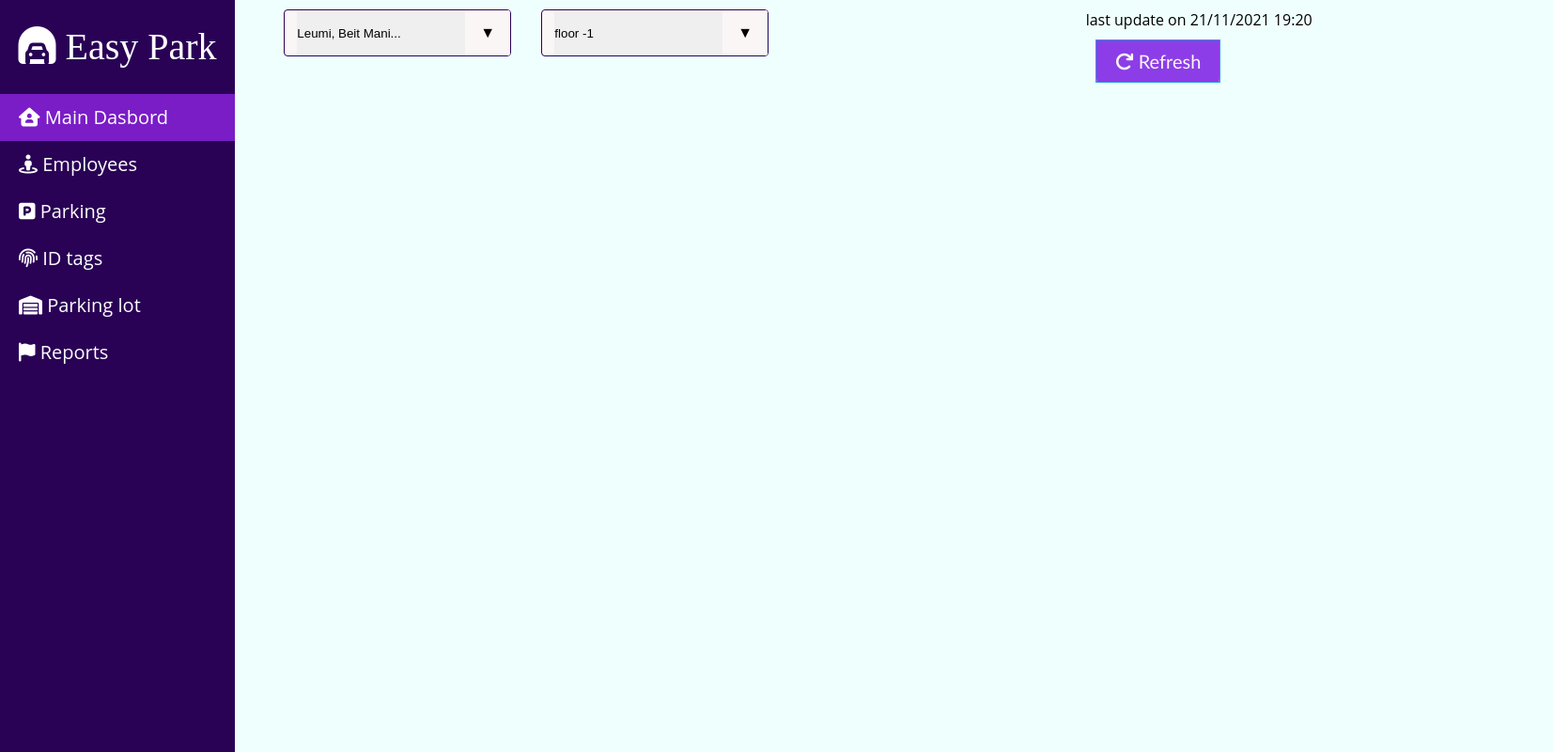
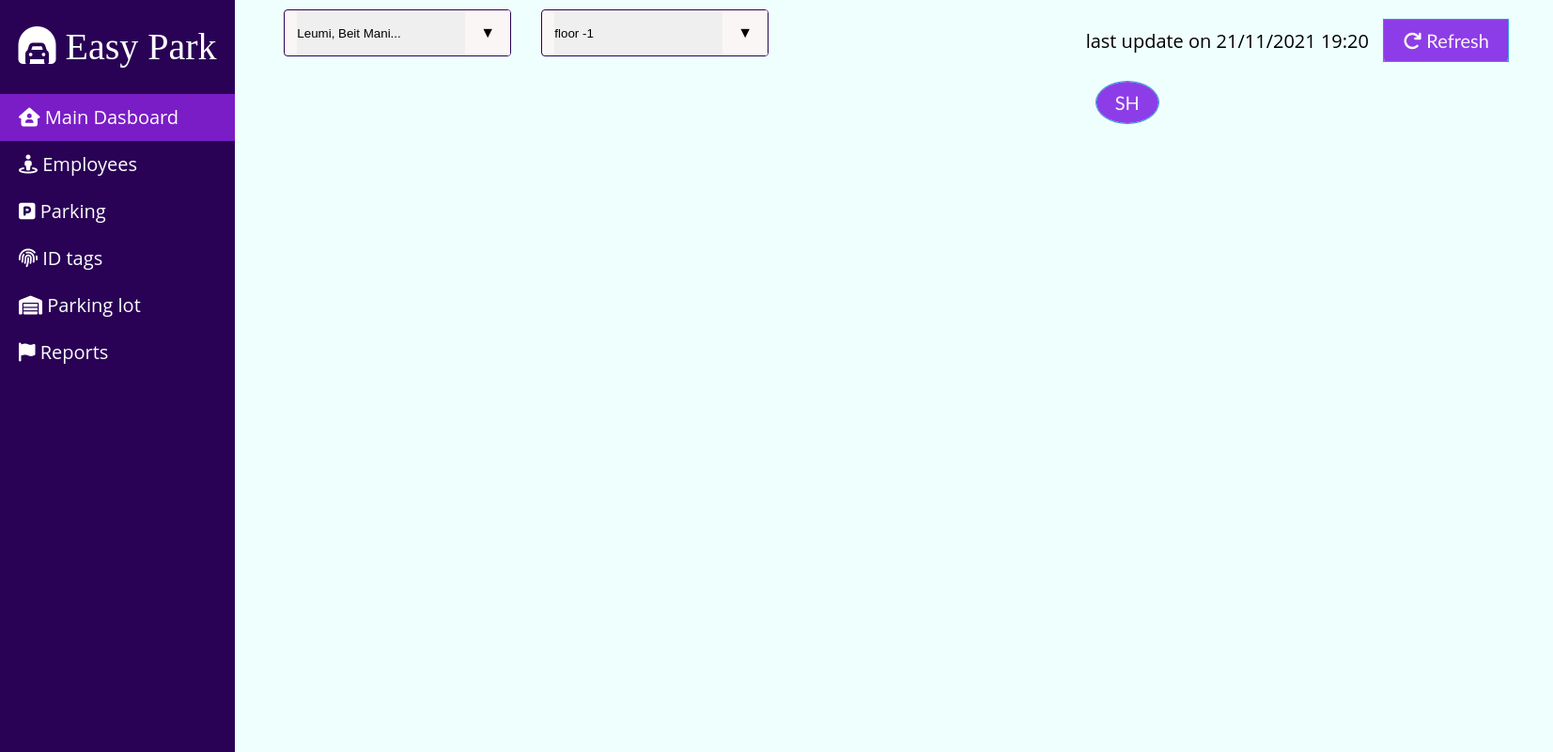
Before and after one commit to SefiHendry/EasyPark, a plain HTML site: page index.html in a window 1280 px wide. Shown: the whole page at 94% size, 1653 px wide, since content can reach past the window. Drawn offline with Linux system fonts and the light colour scheme.

Commit message:
adding a second button in the top grid for the main dashboard page

```diff
--- a/index.html
+++ b/index.html
@@ -16,7 +16,7 @@
         <ul>
             <li style="background-color: rgb(122, 29, 199);"><a href="index.html"><i class="fa-solid fa-house-user"></i>
                     Main
-                    Dasbord</a></li>
+                    Dasboard</a></li>
             <li><a href="Employees.html"><i class="fa-solid fa-street-view"></i> Employees</a></li>
             <li><a href="Parking.html"><i class="fa-solid fa-square-parking"></i> Parking</a></li>
             <li><a href="IDTags.html"><i class="fa-solid fa-fingerprint"></i> ID tags</a></li>
@@ -46,7 +46,11 @@
                 </select>
             </div>
             <div></div>
-            <div><p>last update on 21/11/2021 19:20 <button class="btn btn1"><i class="fa-solid fa-arrow-rotate-right"></i> Refresh</button></p></div>
+            <div>
+                <p>last update on 21/11/2021 19:20 <button class="btn btn1"><i
+                            class="fa-solid fa-arrow-rotate-right"></i> Refresh</button> <button
+                        class="btn btn2">SH</button></p>
+            </div>
         </div>
     </div>
 </body>
--- a/styles.css
+++ b/styles.css
@@ -41,7 +41,7 @@ body {
   margin-top: 10px;
   margin-left: 15px;
   display: grid;
-  grid-template-columns: 0.1fr 0.1fr 1fr 55% 50%;
+  grid-template-columns: 0.1fr 0.1fr 1fr 55% 100%;
   grid-gap: 2em;
 }
 .top select {
@@ -89,6 +89,7 @@ select::-ms-expand {
 }
 p {
   font-family: "Open Sans", sans-serif;
+  font-size: 20px;
 }
 
 .btn {
@@ -103,10 +104,12 @@ p {
   position: relative;
   overflow: hidden;
 }
-.btn1 {
+.btn1,
+.btn2 {
   color: #faf6f6;
 }
-.btn1:hover {
+.btn1:hover,
+.btn2:hover {
   color: #8c3de7;
 }
 .btn::before {
@@ -119,11 +122,14 @@ p {
   z-index: -1;
   transition: 0.8s;
 }
-.btn1::before {
+.btn1::before,.btn2::before {
   top: 0;
   border-radius: 0 0 50% 50%;
   height: 180%;
 }
-.btn1:hover::before {
+.btn1:hover::before,.btn2:hover::before {
   height: 0%;
 }
+.btn2{
+  border-radius:100%;
+}
```
Also changed, not shown: Employees.html (+3 -2 lines), IDTags.html (+3 -2 lines), Parking.html (+3 -2 lines), ParkingLot.html (+3 -2 lines), Reports.html (+3 -2 lines).
